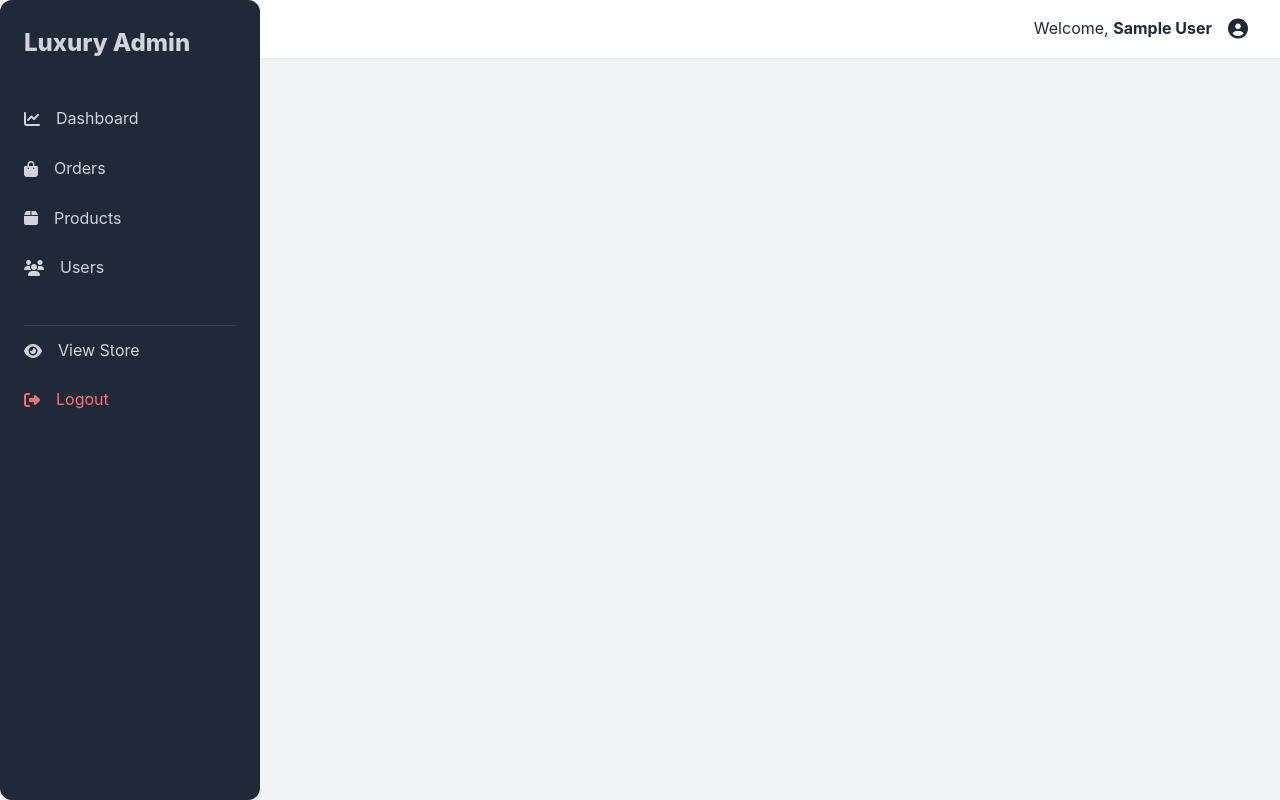
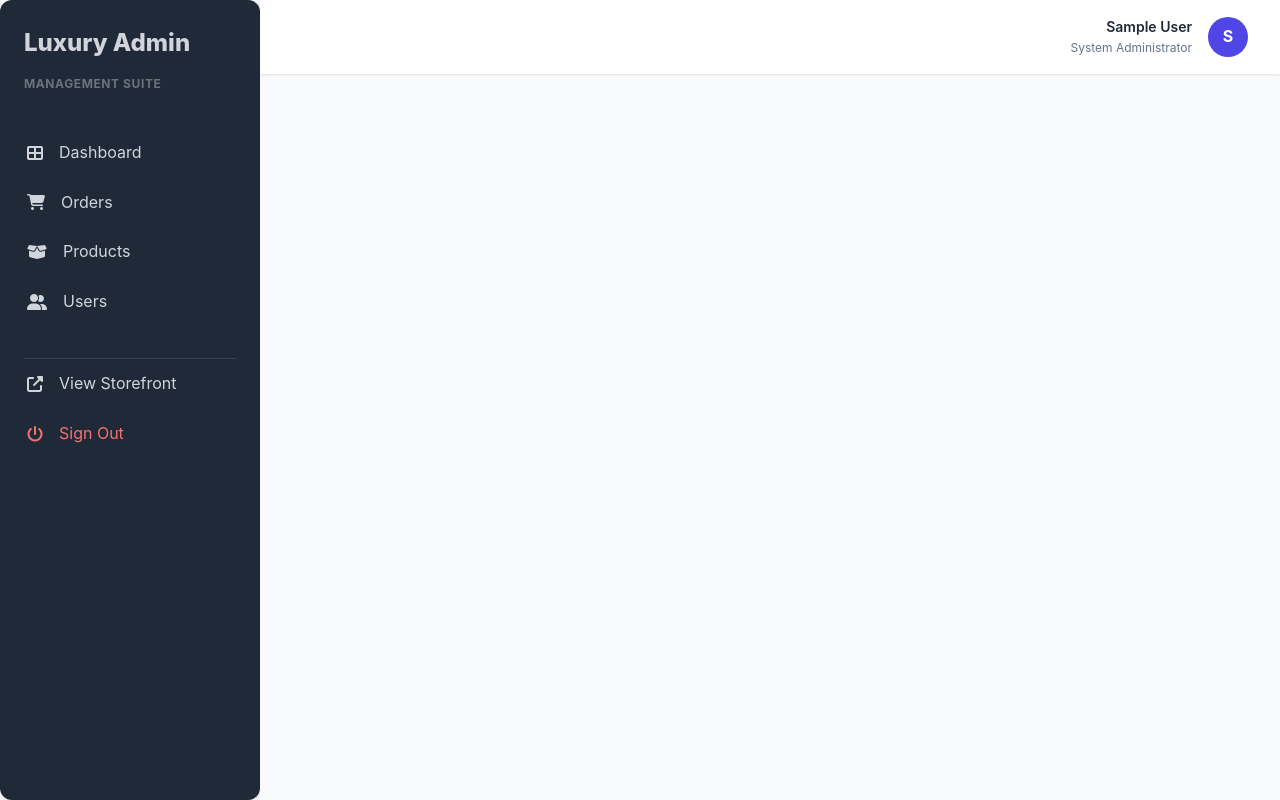
Before and after one commit to OGDanny001/eccommerce, a PHP site: page /includes/admin-header.php in a window 1280 px wide. Run offline with PHP 8.4, Linux system fonts and the light colour scheme; the template is opened without the code that fills it, so the values that code supplies are empty; the visitor is signed in with stand-in values (Sample User, id 1).

Commit message:
Finalize strictly isolated Admin Panel with premium UI and automatic redirection

```diff
--- a/includes/admin-header.php
+++ b/includes/admin-header.php
@@ -50,65 +50,88 @@ requireAdmin();
             color: #9ca3af;
             text-decoration: none;
             transition: all 0.3s;
+            border-left: 3px solid transparent;
         }
         .admin-nav-link:hover, .admin-nav-link.active {
             background: #374151;
             color: white;
+            border-left-color: var(--primary-color);
         }
         .admin-main {
             flex: 1;
             margin-left: var(--admin-sidebar-width);
             padding: 2rem;
+            background-color: #f8fafc;
         }
         .admin-top-nav {
             background: white;
             padding: 1rem 2rem;
             margin: -2rem -2rem 2rem -2rem;
             display: flex;
-            justify-content: flex-end;
+            justify-content: space-between;
             align-items: center;
-            box-shadow: 0 1px 2px 0 rgba(0, 0, 0, 0.05);
+            box-shadow: 0 1px 3px 0 rgba(0, 0, 0, 0.1);
         }
         .admin-card {
             background: white;
-            border-radius: 0.5rem;
-            box-shadow: 0 1px 3px 0 rgba(0, 0, 0, 0.1);
+            border-radius: 0.75rem;
+            box-shadow: 0 4px 6px -1px rgba(0, 0, 0, 0.1), 0 2px 4px -1px rgba(0, 0, 0, 0.06);
             padding: 1.5rem;
             margin-bottom: 2rem;
+            border: 1px solid #e2e8f0;
+        }
+        .stat-icon {
+            width: 48px;
+            height: 48px;
+            border-radius: 12px;
+            display: flex;
+            align-items: center;
+            justify-content: center;
+            font-size: 1.25rem;
+            margin-bottom: 1rem;
         }
     </style>
 </head>
 <body>
     <aside class="admin-sidebar">
-        <a href="/eccommerce/admin/index.php" class="admin-logo">Luxury Admin</a>
+        <div style="padding: 0 1.5rem 2rem;">
+            <a href="/eccommerce/admin/index.php" class="admin-logo" style="padding: 0; margin-bottom: 0.5rem;">Luxury Admin</a>
+            <span style="font-size: 0.75rem; color: #6b7280; text-transform: uppercase; letter-spacing: 0.05em; font-weight: 700;">Management Suite</span>
+        </div>
         <nav class="admin-nav">
             <a href="/eccommerce/admin/index.php" class="admin-nav-link <?php echo ($activePage == 'dashboard') ? 'active' : ''; ?>">
-                <i class="fas fa-chart-line"></i> Dashboard
+                <i class="fas fa-th-large"></i> Dashboard
             </a>
             <a href="/eccommerce/admin/orders.php" class="admin-nav-link <?php echo ($activePage == 'orders') ? 'active' : ''; ?>">
-                <i class="fas fa-shopping-bag"></i> Orders
+                <i class="fas fa-shopping-cart"></i> Orders
             </a>
             <a href="/eccommerce/admin/products.php" class="admin-nav-link <?php echo ($activePage == 'products') ? 'active' : ''; ?>">
-                <i class="fas fa-box"></i> Products
+                <i class="fas fa-box-open"></i> Products
             </a>
             <a href="/eccommerce/admin/users.php" class="admin-nav-link <?php echo ($activePage == 'users') ? 'active' : ''; ?>">
-                <i class="fas fa-users"></i> Users
+                <i class="fas fa-user-friends"></i> Users
             </a>
             <div style="margin-top: 2rem; padding: 0 1.5rem;">
                 <hr style="border: 0; border-top: 1px solid #374151;">
             </div>
             <a href="/eccommerce/index.php" class="admin-nav-link">
-                <i class="fas fa-eye"></i> View Store
+                <i class="fas fa-external-link-alt"></i> View Storefront
             </a>
             <a href="/eccommerce/logout.php" class="admin-nav-link" style="color: #f87171;">
-                <i class="fas fa-sign-out-alt"></i> Logout
+                <i class="fas fa-power-off"></i> Sign Out
             </a>
         </nav>
     </aside>
     <main class="admin-main">
         <div class="admin-top-nav">
+            <h2 style="font-size: 1.25rem; font-weight: 700; color: #1e293b;"><?php echo $pageTitle; ?></h2>
             <div style="display: flex; align-items: center; gap: 1rem;">
-                <span>Welcome, <strong><?php echo htmlspecialchars($_SESSION['name']); ?></strong></span>
-                <i class="fas fa-user-circle fa-lg"></i>
+                <div style="text-align: right;">
+                    <div style="font-size: 0.875rem; font-weight: 600; color: #1e293b;"><?php echo htmlspecialchars($_SESSION['name']); ?></div>
+                    <div style="font-size: 0.75rem; color: #64748b;">System Administrator</div>
+                </div>
+                <div style="width: 40px; height: 40px; background: var(--primary-color); color: white; border-radius: 99px; display: flex; align-items: center; justify-content: center; font-weight: 700;">
+                    <?php echo substr($_SESSION['name'], 0, 1); ?>
+                </div>
             </div>
         </div>
--- a/user/dashboard.php
+++ b/user/dashboard.php
@@ -5,6 +5,12 @@
 // Require the user to be logged in to access this page
 require '../includes/auth.php';
 requireLogin();
+
+// IF ADMIN, REDIRECT TO ADMIN DASHBOARD
+if (isAdmin()) {
+    header('Location: /eccommerce/admin/index.php');
+    exit;
+}
 
 // Get current user information
 $current_user = getCurrentUser();
```
Also changed, not shown: admin/index.php (+16 -12 lines), components/navbar.js (+20 -2 lines), memory.md (+8 -4 lines).
